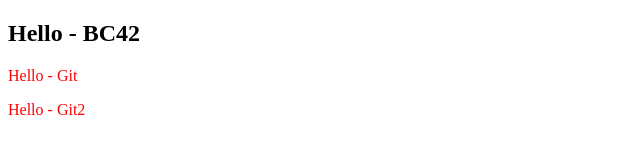
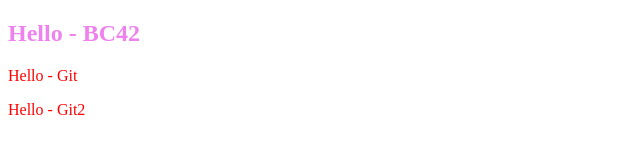
Before and after one commit to LamPhuongZ/bc42, a plain HTML site: page index.html in a window 1280 px wide. Shown: the whole page, without its empty margins (0-640 px from the left). Drawn offline with Linux system fonts and the light colour scheme.

Commit message:
update style.css

```diff
--- a/style.css
+++ b/style.css
@@ -1,3 +1,7 @@
 p {
     color: red;
 }
+
+h2 {
+    color: violet;
+}
```
